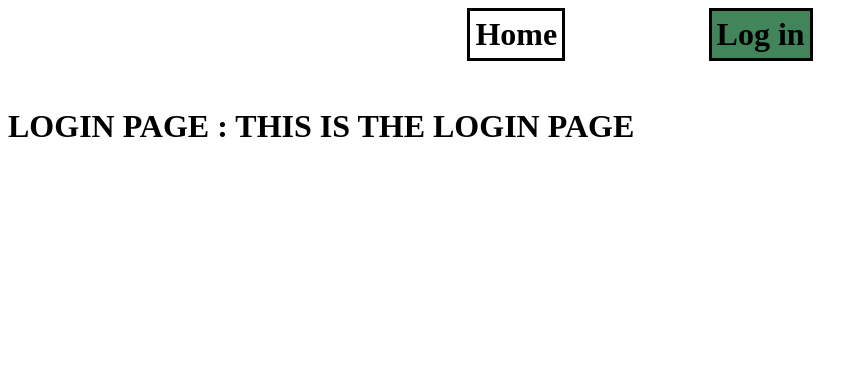
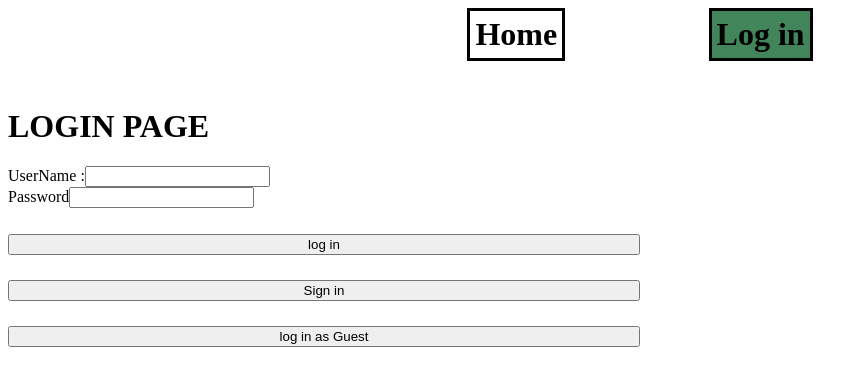
Before and after one commit to CharlesEricStLD/FinalProject, a React (Vite) app in the folder frontend/: page /login in a window 1280 px wide. Shown: the top 386 px of the page, without its empty margins (0-868 px from the left). Built offline with nearby package versions, Linux system fonts and the light colour scheme.

Commit message:
Feat : Add login and sign in basic structure

```diff
--- a/frontend/src/components/HomePage.jsx
+++ b/frontend/src/components/HomePage.jsx
@@ -15,7 +15,7 @@ navigate(`region/${regionSelected}`)
 
 return (
   <>
-  <img src="../public/homePageBanner.jpg"></img>
+  <img src="./homePageBanner.jpg"></img>
   <h1> HOME PAGE : Welcome on the Quebec CrossCountry Finder!</h1>
   <input type="text"></input>
   <select onChange={(domElement) => {handleChange(domElement)}}>
--- a/frontend/src/components/LogInPage.jsx
+++ b/frontend/src/components/LogInPage.jsx
@@ -1,11 +1,63 @@
 //This is the login Page
+import { useEffect, useState } from "react";
+import { useNavigate } from "react-router-dom"
+import styled from "styled-components";
+
 
 export const LoginPage = () => {
 
+  //user name should be context state
+
+
+  const navigate = useNavigate();
+
+  const handleSignIn = () => {
+      navigate("/signin")
+  }
+
+  const [user, SetUser] = useState(null);
+  const [password, setPassword] = useState(null)
+
+  //FETCH POST
+
+  //BAckedn :
+  //Add user to db with :
+  // user = {
+    // username : "BOB", (LOWERCASE in BACKEND)
+    // password : "pass1"
+  //}
+  //
+
+
   return (
-    <h1>LOGIN PAGE : THIS IS THE LOGIN PAGE</h1>
+    <form>
+      <h1>LOGIN PAGE </h1>
+      <InputContainer>
+      <label> UserName :
+      <input type="text"></input>
+      </label>
+      <label> Password
+        <input type="password"></input>
+      </label>
+      <button>log in</button>
+      <button onClick = {handleSignIn}>Sign in</button>
+      <button>log in as Guest</button>
+      </InputContainer>
+    </form>
+
 
   )
 
 
 }
+
+const InputContainer = styled.div `
+  display:flex;
+  flex-direction : column;
+  justify-content: left;
+
+  button {
+  width:50%;
+  margin-top:2%;
+  }
+  `
--- /dev/null
+++ b/frontend/src/components/SignInPage.jsx
@@ -0,0 +1,51 @@
+//PAge where user can Sign in
+
+import { useState } from "react";
+import styled from "styled-components"
+
+export const SignInPage = () => {
+
+  const [user, SetUser] = useState(null);
+  const [password, setPassword] = useState(null)
+
+  const handleSubmit = () => {
+    console.log("form Submit");
+  }
+
+  //FETCH POST
+
+  //BAckedn :
+  //Add user to db with :
+  // user = {
+    // username : "BOB", (LOWERCASE in BACKEND)
+    // password : "pass1"
+  //}
+  //
+
+  return (
+    <form>
+      <h1>Sign In</h1>
+      <InputContainer>
+      <label> UserName :
+      <input type="text"></input>
+      </label>
+      <label> Password
+        <input type="password"></input>
+      </label>
+      <button onClick={handleSubmit}>Register</button>
+      </InputContainer>
+    </form>
+  )
+}
+
+
+const InputContainer = styled.div `
+  display:flex;
+  flex-direction : column;
+  justify-content: left;
+
+  button {
+  width:50%;
+  margin-top:2%;
+  }
+`
--- a/frontend/src/main.jsx
+++ b/frontend/src/main.jsx
@@ -10,6 +10,7 @@ import { CenterPage } from "../src/components/CenterPage";
 import { AllCenterInRegion } from "../src/components/AllCenterInRegion";
 import { LoginPage } from "../src/components/LogInPage";
 import {UserPage} from "../src/components/UserPage.jsx"
+import { SignInPage } from './components/SignInPage.jsx';
 
 ReactDOM.createRoot(document.getElementById('root')).render(
     <BrowserRouter>
@@ -19,6 +20,7 @@ ReactDOM.createRoot(document.getElementById('root')).render(
                 <Route path="/center/:centerId" element={<CenterPage/>}></Route>
                 <Route path="/region/:region" element={<AllCenterInRegion/>} />
                 <Route path="/login" element={<LoginPage/>}> </Route>
+                <Route path="/signin" element={<SignInPage/>}> </Route>
                 <Route path="/User/:UserName" element={<UserPage/>}></Route>
                 {/* <Route path="admin/orders/:orderId" element={<Admin/>}></Route> */}
             </Routes>
```
